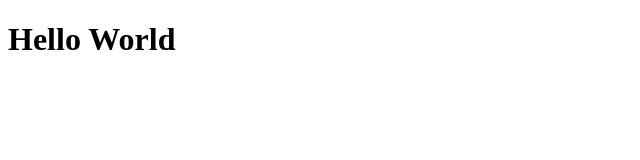
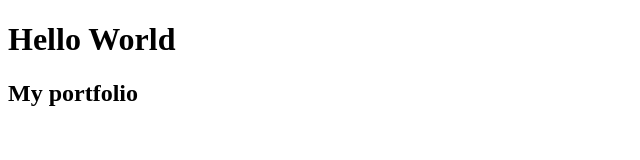
Before and after one commit to freelancing1138-mahim/mahim-port, a plain HTML site: page index.html in a window 1280 px wide. Shown: the whole page, without its empty margins (0-640 px from the left). Drawn offline with Linux system fonts and the light colour scheme.

Commit message:
portfolio text added

```diff
--- a/index.html
+++ b/index.html
@@ -7,5 +7,6 @@
 </head>
 <body>
     <h1>Hello World</h1>
+    <h2>My portfolio</h2>
 </body>
 </html>
```
